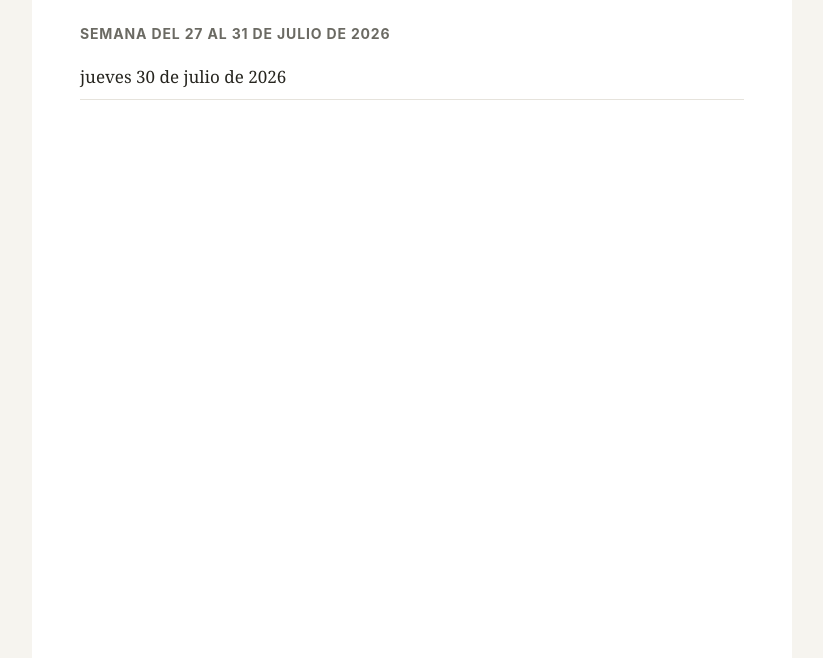
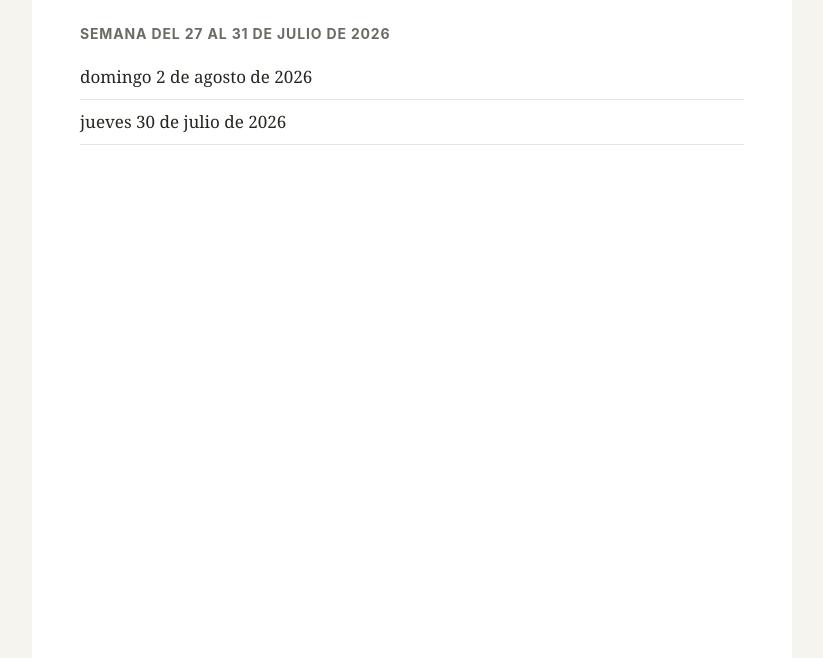
Before and after one commit to canaldis/prensa-diaria, a plain HTML site: page prensa/index.html in a window 1280 px wide. Shown: the part 142-800 px from the top of the page, without its empty margins (228-1051 px from the left). Drawn offline with Linux system fonts and the light colour scheme.

Commit message:
Prensa diaria: prensa/index.html

```diff
--- a/prensa/index.html
+++ b/prensa/index.html
@@ -27,6 +27,7 @@
     <section class="semana">
       <h2>Semana del 27 al 31 de julio de 2026</h2>
       <ul>
+      <li><a href="2026-08-02.html">domingo 2 de agosto de 2026</a></li>
       <li><a href="2026-07-30.html">jueves 30 de julio de 2026</a></li>
       </ul>
     </section>
```
